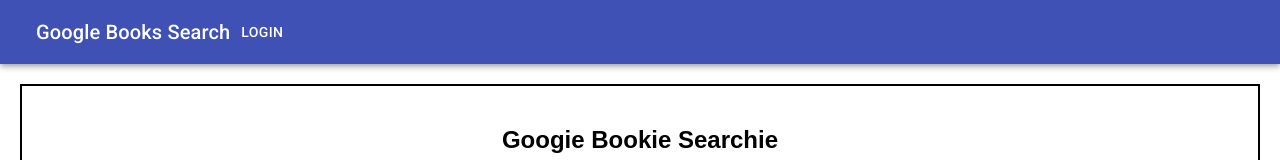
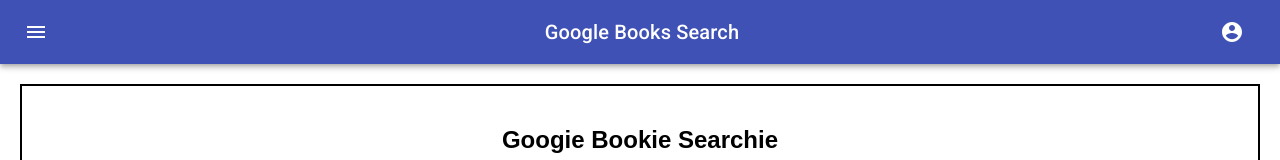
Before and after one commit to kdkleven/googie-bookie-searchie, a React (Create React App) app in the folder client/: page / in a window 1280 px wide. Shown: the top 160 px of the page. Built offline with nearby package versions, Linux system fonts and the light colour scheme.

Commit message:
working on navbar

```diff
--- a/client/src/components/Header/index.js
+++ b/client/src/components/Header/index.js
@@ -1,27 +1,102 @@
 import React from "react"
-import { AppBar, Toolbar, IconButton, Typography, Button, Menu as MenuIcon } from '@material-ui/core'
+import { makeStyles } from '@material-ui/core/styles';
+import AppBar from '@material-ui/core/AppBar'
+import Toolbar from '@material-ui/core/Toolbar'
+import IconButton from '@material-ui/core/IconButton'
+import MenuIcon from '@material-ui/icons/Menu'
 import Menu from '@material-ui/core/Menu'
 import MenuItem from '@material-ui/core/MenuItem'
+import Typography from '@material-ui/core/Typography'
+import Button from '@material-ui/core/Button'
+import AccountCircle from '@material-ui/icons/AccountCircle';
+import Switch from '@material-ui/core/Switch';
+import FormControlLabel from '@material-ui/core/FormControlLabel';
+import FormGroup from '@material-ui/core/FormGroup';
 
+const useStyles = makeStyles((theme) => ({
+  root: {
+    flexGrow: 1,
+  },
+  menuButton: {
+    marginRight: theme.spacing(2),
+  },
+  title: {
+    flexGrow: 1,
+  },
+}));
 
-function Header() {
+export default function Header() {
+  const classes = useStyles()
+  // const [auth, setAuth] = React.useState(true);
+  const [anchorEl, setAnchorEl] = React.useState(null);
+  const open = Boolean(anchorEl);
+
+  // const handleChange = (event) => {
+  //   setAuth(event.target.checked);
+  // };
+
+  const handleMenu = (event) => {
+    setAnchorEl(event.currentTarget);
+  };
+
+  const handleClose = () => {
+    setAnchorEl(null);
+  };
+
   return (
+    <div className={classes.root}>
+      {/* <FormGroup>
+        <FormControlLabel
+        control={<Switch checked={auth} onChange={handleChange} aria-label="login switch" />}
+          label={auth ? 'Logout' : 'Login'}
+          />
+      </FormGroup> */}
       <AppBar position="static">
         <Toolbar>
-        <IconButton edge="start" color="inherit" aria-label="menu">
+          <IconButton edge="start" className={classes.menuButton} color="inherit" aria-label="menu">
             <MenuIcon />
             <Menu>
               <MenuItem>Search</MenuItem>
               <MenuItem>Saved</MenuItem>
             </Menu>
           </IconButton>
-        <Typography variant="h6">
+          <Typography variant="h6" className={classes.title}>
           Google Books Search
           </Typography>
-        <Button color="inherit">Login</Button>
+          {/* <Button color="inherit">Login</Button> */}
+          {/* {auth && ( */}
+            <div>
+              <IconButton
+                aria-label="account of current user"
+                aria-controls="menu-appbar"
+                aria-haspopup="true"
+                onClick={handleMenu}
+                color="inherit"
+              >
+                <AccountCircle />
+              </IconButton>
+              <Menu
+                id="menu-appbar"
+                anchorEl={anchorEl}
+                anchorOrigin={{
+                  vertical: 'top',
+                  horizontal: 'right',
+                }}
+                keepMounted
+                transformOrigin={{
+                  vertical: 'top',
+                  horizontal: 'right',
+                }}
+                open={open}
+                onClose={handleClose}
+              >
+                <MenuItem onClick={handleClose}>Profile</MenuItem>
+                <MenuItem onClick={handleClose}>My account</MenuItem>
+              </Menu>
+            </div>
+          {/* )} */}
         </Toolbar>
       </AppBar>
+    </div>
   )
 }
-
-export default Header
```
Lines whose indentation alone changed are shown as unchanged.
